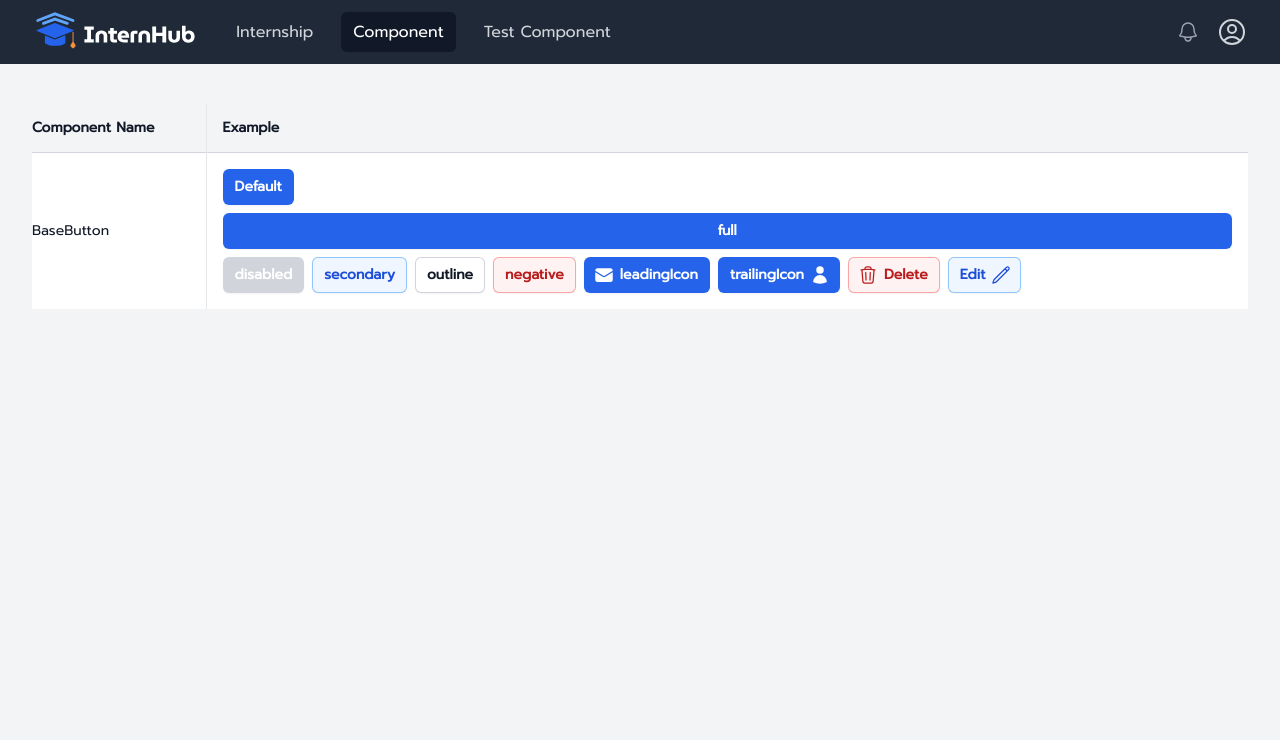
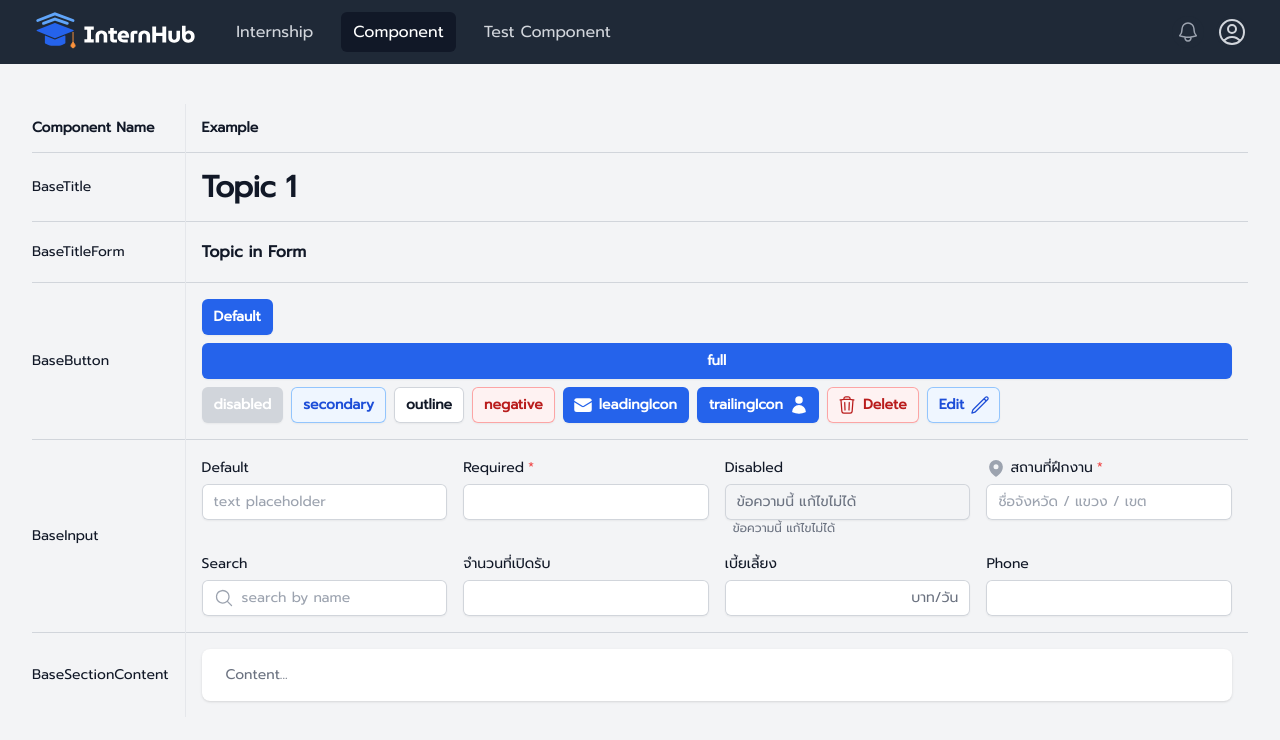
Before and after one commit to CP23SSI3/Frontend, a Nuxt app: page /components in a window 1280 px wide. Shown: the top 740 px of the page. Built offline with nearby package versions, Linux system fonts and the light colour scheme.

Commit message:
test: view components

```diff
--- /dev/null
+++ b/components/TestBaseInput.vue
@@ -0,0 +1,88 @@
+<template>
+  <Form class="grid grid-cols-4 gap-4">
+    <BaseInput
+      label="Default"
+      id="default"
+      placeholder="text placeholder"
+      v-model="data.text"
+      >{{ data.text }}</BaseInput
+    >
+
+    <BaseInput
+      label="Required"
+      id="required"
+      required
+      v-model="data.required"
+      :rules="isRequired"
+      >{{ data.required }}</BaseInput
+    >
+
+    <BaseInput
+      label="Disabled"
+      id="disabled"
+      disabled
+      v-model="data.disabled"
+      >{{ data.disabled }}</BaseInput
+    >
+
+    <BaseInput
+      label="สถานที่ฝึกงาน"
+      id="location"
+      :icon="MapPinIcon"
+      required
+      placeholder="ชื่อจังหวัด / แขวง / เขต"
+      v-model="data.location"
+      >{{ data.location }}</BaseInput
+    >
+
+    <BaseInput
+      label="Search"
+      id="search"
+      placeholder="search by name"
+      :iconInput="MagnifyingGlassIcon"
+      v-model="data.search"
+      >{{ data.search }}</BaseInput
+    >
+    <BaseInput
+      label="จำนวนที่เปิดรับ"
+      id="count"
+      type="number"
+      v-model="data.count"
+      >{{ data.count }}</BaseInput
+    >
+
+    <BaseInput
+      label="เบี้ยเลี้ยง"
+      id="price"
+      type="number"
+      v-model="data.number"
+      unit="บาท/วัน"
+      >{{ data.number }}</BaseInput
+    >
+
+    <BaseInput label="Phone" id="phone" type="tel" v-model="data.phone">{{
+      data.phone
+    }}</BaseInput>
+  </Form>
+</template>
+
+<script setup>
+import { MapPinIcon, MagnifyingGlassIcon } from '@heroicons/vue/24/solid'
+import { Field, Form, ErrorMessage } from 'vee-validate'
+import * as yup from 'yup'
+
+const data = ref({
+  text: '',
+  required: '',
+  disabled: 'ข้อความนี้ แก้ไขไม่ได้',
+  location: '',
+  search: '',
+  count: '',
+  number: '',
+  phone: ''
+})
+
+const isRequired = yup.string().required()
+</script>
+
+<style lang="scss" scoped></style>
--- a/pages/components.vue
+++ b/pages/components.vue
@@ -16,15 +16,65 @@
         </th>
       </tr>
     </thead>
-    <tbody class="bg-white divide-y divide-gray-200">
+    <tbody class="divide-y divide-gray-200">
+      <tr class="divide-x divide-gray-200">
+        <td
+          class="py-4 pl-4 pr-4 text-sm font-medium text-gray-900 whitespace-nowrap sm:pl-0"
+        >
+          BaseTitle
+        </td>
+        <td class="p-4 text-sm whitespace-nowrap">
+          <BaseTitle>Topic 1</BaseTitle>
+        </td>
+      </tr>
+    </tbody>
+    <tbody class="divide-y divide-gray-200">
+      <tr class="divide-x divide-gray-200">
+        <td
+          class="py-4 pl-4 pr-4 text-sm font-medium text-gray-900 whitespace-nowrap sm:pl-0"
+        >
+          BaseTitleForm
+        </td>
+        <td class="p-4 text-sm whitespace-nowrap">
+          <BaseTitleForm>Topic in Form</BaseTitleForm>
+        </td>
+      </tr>
+    </tbody>
+    <tbody class="divide-y divide-gray-200">
       <tr class="divide-x divide-gray-200">
         <td
           class="py-4 pl-4 pr-4 text-sm font-medium text-gray-900 whitespace-nowrap sm:pl-0"
         >
           BaseButton
         </td>
+        <td class="p-4 text-s whitespace-nowrap">
+          <TestBaseButton />
+        </td>
+      </tr>
+    </tbody>
+    <tbody class="divide-y divide-gray-200">
+      <tr class="divide-x divide-gray-200">
+        <td
+          class="py-4 pl-4 pr-4 text-sm font-medium text-gray-900 whitespace-nowrap sm:pl-0"
+        >
+          BaseInput
+        </td>
         <td class="p-4 text-sm text-gray-500 whitespace-nowrap">
-          <TestBaseButton />
+          <TestBaseInput />
+        </td>
+      </tr>
+    </tbody>
+    <tbody class="divide-y divide-gray-200">
+      <tr class="divide-x divide-gray-200">
+        <td
+          class="py-4 pl-4 pr-4 text-sm font-medium text-gray-900 whitespace-nowrap sm:pl-0"
+        >
+          BaseSectionContent
+        </td>
+        <td class="p-4 text-sm text-gray-500 whitespace-nowrap">
+          <BaseSectionContent :h-padding="6" :v-padding="4">
+            Content...
+          </BaseSectionContent>
         </td>
       </tr>
     </tbody>
--- a/pages/test/component.vue
+++ b/pages/test/component.vue
@@ -1,36 +1,87 @@
 <template>
-  <table class="min-w-full divide-y divide-gray-300">
-    <thead>
-      <tr class="divide-x divide-gray-200">
-        <th
-          scope="col"
-          class="py-3.5 pl-4 pr-4 text-left text-sm font-semibold text-gray-900 sm:pl-0"
-        >
-          Component Name
-        </th>
-        <th
-          scope="col"
-          class="px-4 py-3.5 text-left text-sm font-semibold text-gray-900"
-        >
-          Example
-        </th>
-      </tr>
-    </thead>
-    <tbody class="bg-white divide-y divide-gray-200">
-      <tr class="divide-x divide-gray-200">
-        <td
-          class="py-4 pl-4 pr-4 text-sm font-medium text-gray-900 whitespace-nowrap sm:pl-0"
-        >
-          BaseButton
-        </td>
-        <td class="p-4 text-sm text-gray-500 whitespace-nowrap">
-          <TestBaseButton />
-        </td>
-      </tr>
-    </tbody>
-  </table>
+  <BaseSectionContent :h-padding="4" :v-padding="10">
+    <Form class="grid grid-cols-4 gap-4">
+      <BaseInput
+        label="Default"
+        id="default"
+        placeholder="text placeholder"
+        v-model="data.text"
+        >{{ data.text }}</BaseInput
+      >
+
+      <BaseInput
+        label="Required"
+        id="required"
+        required
+        v-model="data.required"
+        :rules="isRequired"
+        >{{ data.required }}</BaseInput
+      >
+
+      <BaseInput
+        label="Disabled"
+        id="disabled"
+        disabled
+        v-model="data.disabled"
+        >{{ data.disabled }}</BaseInput
+      >
+
+      <BaseInput
+        label="สถานที่ฝึกงาน"
+        id="location"
+        :icon="MapPinIcon"
+        required
+        placeholder="ชื่อจังหวัด / แขวง / เขต"
+        v-model="data.location"
+        >{{ data.location }}</BaseInput
+      >
+
+      <BaseInput
+        label="Search"
+        id="search"
+        placeholder="search by name"
+        :iconInput="MagnifyingGlassIcon"
+        v-model="data.search"
+        >{{ data.search }}</BaseInput
+      >
+      <BaseInput
+        label="จำนวนที่เปิดรับ"
+        id="count"
+        type="number"
+        placeholder=""
+        v-model="data.count"
+        >{{ data.count }}</BaseInput
+      >
+
+      <BaseInput
+        label="เบี้ยเลี้ยง"
+        id="price"
+        type="number"
+        placeholder=""
+        v-model="data.number"
+        unit="บาท/วัน"
+        >{{ data.number }}</BaseInput
+      >
+    </Form>
+  </BaseSectionContent>
 </template>
 
-<script setup></script>
+<script setup>
+import { MapPinIcon, MagnifyingGlassIcon } from '@heroicons/vue/24/solid'
+import { Field, Form, ErrorMessage } from 'vee-validate'
+import * as yup from 'yup'
+
+const data = ref({
+  text: '',
+  required: '',
+  disabled: 'แก้ไขข้อความนี้ไม่ได้',
+  location: '',
+  search: '',
+  count: '',
+  number: ''
+})
+
+const isRequired = yup.string().required()
+</script>
 
 <style lang="scss" scoped></style>
--- a/pages/test/validation.vue
+++ b/pages/test/validation.vue
@@ -1,34 +1,51 @@
 <template>
-  <div>
-    <Form class="flex flex-col gap-2 p-4 border-2 border-black rounded-lg">
-      <label for="name">Name</label>
-      <Field name="name" :rules="isRequired" />
-      <ErrorMessage name="name" />
+  <Form @submit="submitForm" v-slot="{ meta }" :validation-schema="schema">
+    <BaseInput
+      label="Name"
+      id="name"
+      type="text"
+      required
+      v-model="user.name"
+    ></BaseInput>
+    <BaseInput
+      label="Email"
+      id="email"
+      type="email"
+      required
+      v-model="user.email"
+    ></BaseInput>
+    <BaseInput
+      label="Password"
+      id="password"
+      type="password"
+      required
+      v-model="user.password"
+    ></BaseInput>
 
-      <label for="email">Email</label>
-      <Field name="email" :rules="emailRules" />
-      <ErrorMessage name="email" />
-
-      <label for="password">Password</label>
-      <Field name="password" type="password" :rules="passwordRules" />
-      <ErrorMessage name="password" />
-    </Form>
-  </div>
+    <BaseButton type="submit" :disabled="!meta.dirty || !meta.valid"
+      >Submit</BaseButton
+    >
+    {{ user }}
+  </Form>
 </template>
 
 <script setup>
 import { Field, Form, ErrorMessage } from 'vee-validate'
 import * as yup from 'yup'
 
-function isRequired(value) {
-  if (value && value.trim()) {
-    return true
-  }
-  return 'This is required'
-}
+const user = ref({
+  name: '',
+  email: '',
+  password: ''
+})
 
-const emailRules = yup.string().required().email()
-const passwordRules = yup.string().required().min(8).max(14)
+const submitForm = () => {}
+
+const schema = yup.object({
+  name: yup.string().trim().required(),
+  email: yup.string().email().trim().required(),
+  password: yup.string().trim().required()
+})
 </script>
 
-<style></style>
+<style lang="scss" scoped></style>
```
